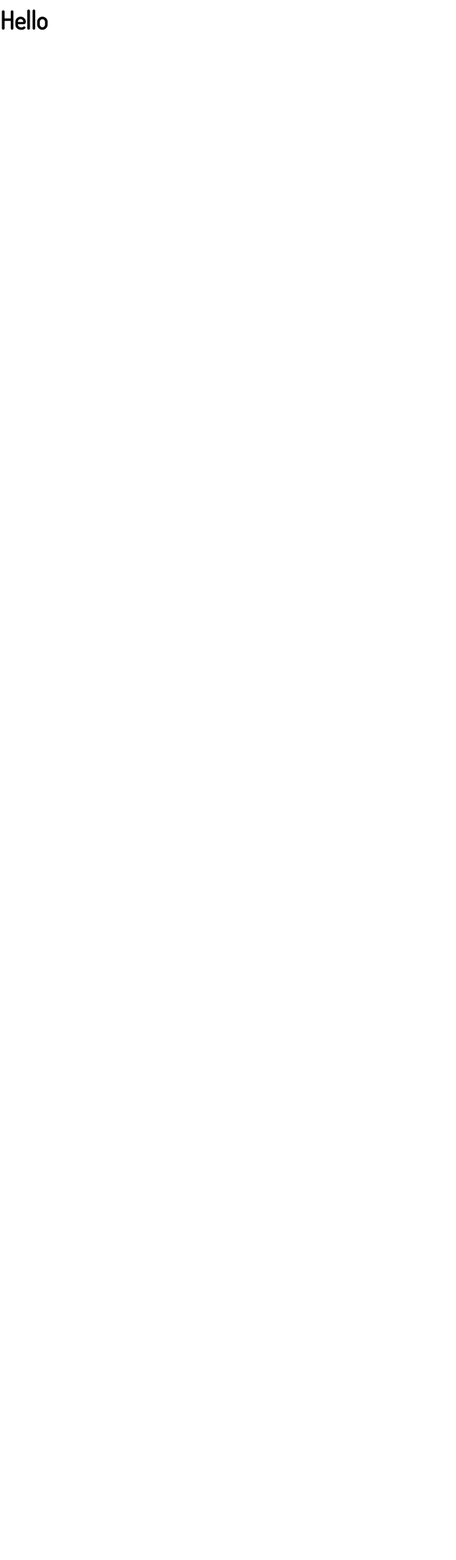
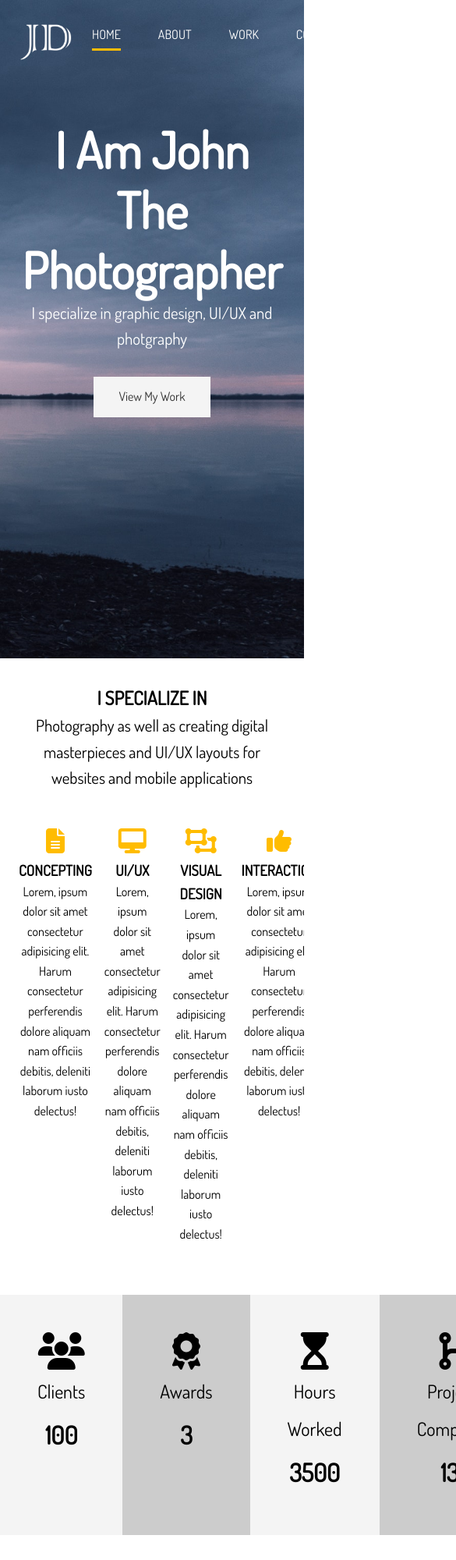
Before and after one commit to eltecladodesocrates/portafolio-website, a website: page dist/index.html in a window 390 px wide. Shown: the top 2000 px of the page at 78% size, 585 px wide, since content can reach past the window. Before the commit the page ends 844 px from the top, so only its background shows below. Drawn offline with Linux system fonts and the light colour scheme.

Commit message:
main body

```diff
--- a/dist/css/main.css
+++ b/dist/css/main.css
@@ -1,3 +1,52 @@
+.container {
+  max-width: 1280px;
+  padding: 0 1.5rem;
+  margin: auto;
+  overflow: hidden; }
+
+.btn-main, .btn-light, .btn-dark {
+  display: inline-block;
+  padding: 0.8rem 2rem;
+  transition: all 0.5s;
+  border: none;
+  cursor: pointer; }
+
+.btn-main {
+  color: #333;
+  background-color: #ffbc00; }
+
+.btn-light {
+  color: #333;
+  background-color: #f4f4f4; }
+
+.btn-dark {
+  color: #f4f4f4;
+  background-color: #333; }
+
+button[class^='btn-']:hover,
+a[class^='btn-']:hover,
+input[class^='btn-']:hover {
+  background-color: #ffbc00; }
+
+.lead {
+  font-size: 1.3rem;
+  margin-bottom: 2rem; }
+
+.text-center {
+  text-align: center; }
+
+.py-1 {
+  padding: 1rem 0; }
+
+.py-2 {
+  padding: 2rem 0; }
+
+.py-3 {
+  padding: 3rem 0; }
+
+.py-4 {
+  padding: 4rem 0; }
+
 * {
   margin: 0;
   padding: 0; }
@@ -19,3 +68,66 @@ h2, h3, h4 {
 
 img {
   width: 100%; }
+
+#logo {
+  width: 70px;
+  height: 70px;
+  color: #fff;
+  text-transform: uppercase; }
+
+#main-nav {
+  display: flex;
+  justify-content: space-between;
+  padding-top: 1rem; }
+  #main-nav ul {
+    display: flex; }
+  #main-nav li {
+    padding: 1rem 1.5rem; }
+  #main-nav a {
+    color: #fff;
+    text-transform: uppercase;
+    border-bottom: 3px transparent solid;
+    padding-bottom: 0.5rem;
+    transition: border-color 0.5s; }
+    #main-nav a:hover {
+      border-color: #ccc; }
+    #main-nav a.current {
+      border-color: #ffbc00; }
+
+#header-home {
+  background: url("../img/showcase.jpg") no-repeat center right/cover;
+  height: 100vh;
+  color: #fff; }
+  #header-home .header-content {
+    text-align: center;
+    padding-top: 20%; }
+    #header-home .header-content h1 {
+      font-size: 4rem;
+      line-height: 1.2; }
+
+#home-a .specials {
+  margin-top: 3rem;
+  display: grid;
+  grid-gap: 1rem;
+  grid-template-columns: repeat(4, 1fr); }
+
+#home-a .fas {
+  color: #ffbc00;
+  padding-bottom: 0.4rem; }
+
+#home-b .stats {
+  display: grid;
+  grid-template-columns: repeat(4, 1fr); }
+  #home-b .stats div {
+    padding: 3rem; }
+    #home-b .stats div:nth-child(odd) {
+      background-color: #f4f4f4; }
+    #home-b .stats div:nth-child(even) {
+      background-color: #ccc; }
+    #home-b .stats div li {
+      line-height: 2; }
+      #home-b .stats div li.stats-title {
+        font-size: 1.5rem; }
+      #home-b .stats div li.stats-number {
+        font-size: 2rem;
+        font-weight: bold; }
--- a/dist/index.html
+++ b/dist/index.html
@@ -10,6 +10,93 @@
     <title>Athos | Fullstack Developer</title>
 </head>
 <body>
-    <h1>Hello</h1>
+    <!-- Header -->
+    <header id="header-home">
+        <div class="container">
+            <nav id="main-nav">
+                <img src="img/logo.png" alt="My Portafolio" id="logo">
+                <ul>
+                    <li><a href="index.html" class="current">Home</a></li>
+                    <li><a href="about.html" >About</a></li>
+                    <li><a href="work.html" >Work</a></li>
+                    <li><a href="contact.html" >Contact</a></li>
+                </ul>
+            </nav>
+            <div class="header-content">
+                <h1>I Am John The <span class="txt-type" data-wait="3000" data-words='["Photographer", "Designer", "UI/UX Dev"]'></span></h1>
+                <p class="lead">I specialize in graphic design, UI/UX and photgraphy</p>
+                <a href="work.html" class="btn-light">View My Work</a>
+            </div>
+        </div>
+    </header>
+
+    <!-- Section A: Specialize -->
+    <section id="home-a" class="text-center py-2">
+        <div class="container">
+            <h2 class="section-title">I Specialize In</h2>
+            <div class="bottom-line"></div>
+            <p class="lead">
+                Photography as well as creating digital masterpieces and UI/UX layouts for websites and mobile applications
+            </p>
+            <div class="specials">
+                <div>
+                    <i class="fas fa-file-alt fa-2x"></i>
+                    <h3>Concepting</h3>
+                    <p>Lorem, ipsum dolor sit amet consectetur adipisicing elit. Harum consectetur perferendis dolore aliquam nam officiis debitis, deleniti laborum iusto delectus!</p>
+                </div>
+                <div>
+                    <i class="fas fa-desktop fa-2x"></i>
+                    <h3>UI/UX</h3>
+                    <p>Lorem, ipsum dolor sit amet consectetur adipisicing elit. Harum consectetur perferendis dolore aliquam nam officiis debitis, deleniti laborum iusto delectus!</p>
+                </div>
+                <div>
+                    <i class="fas fa-object-ungroup fa-2x"></i>
+                    <h3>Visual Design</h3>
+                    <p>Lorem, ipsum dolor sit amet consectetur adipisicing elit. Harum consectetur perferendis dolore aliquam nam officiis debitis, deleniti laborum iusto delectus!</p>
+                </div>
+                <div>
+                    <i class="fas fa-thumbs-up fa-2x"></i>
+                    <h3>Interaction</h3>
+                    <p>Lorem, ipsum dolor sit amet consectetur adipisicing elit. Harum consectetur perferendis dolore aliquam nam officiis debitis, deleniti laborum iusto delectus!</p>
+                </div>
+            </div>
+        </div>
+    </section>
+
+    <!-- Section B: Stats -->
+    <section id="home-b" class="text-center py-2">
+        <div class="stats">
+            <div>
+                <ul>
+                    <li><i class="fas fa-users fa-3x"></i></li>
+                    <li class="stats-title">Clients</li>
+                    <li class="stats-number">100</li>
+                </ul>
+            </div>
+            <div>
+                <ul>
+                    <li><i class="fas fa-award fa-3x"></i></li>
+                    <li class="stats-title">Awards</li>
+                    <li class="stats-number">3</li>
+                </ul>
+            </div>
+            <div>
+                <ul>
+                    <li><i class="fas fa-hourglass-start fa-3x"></i></li>
+                    <li class="stats-title">Hours Worked</li>
+                    <li class="stats-number">3500</li>
+                </ul>
+            </div>
+            <div>
+                <ul>
+                    <li><i class="fas fa-code-branch fa-3x"></i></li>
+                    <li class="stats-title">Projects Completed</li>
+                    <li class="stats-number">135</li>
+                </ul>
+            </div>
+        </div>
+    </section>
+
+    <script src="js/typewriter.js"></script>
 </body>
 </html>
```
